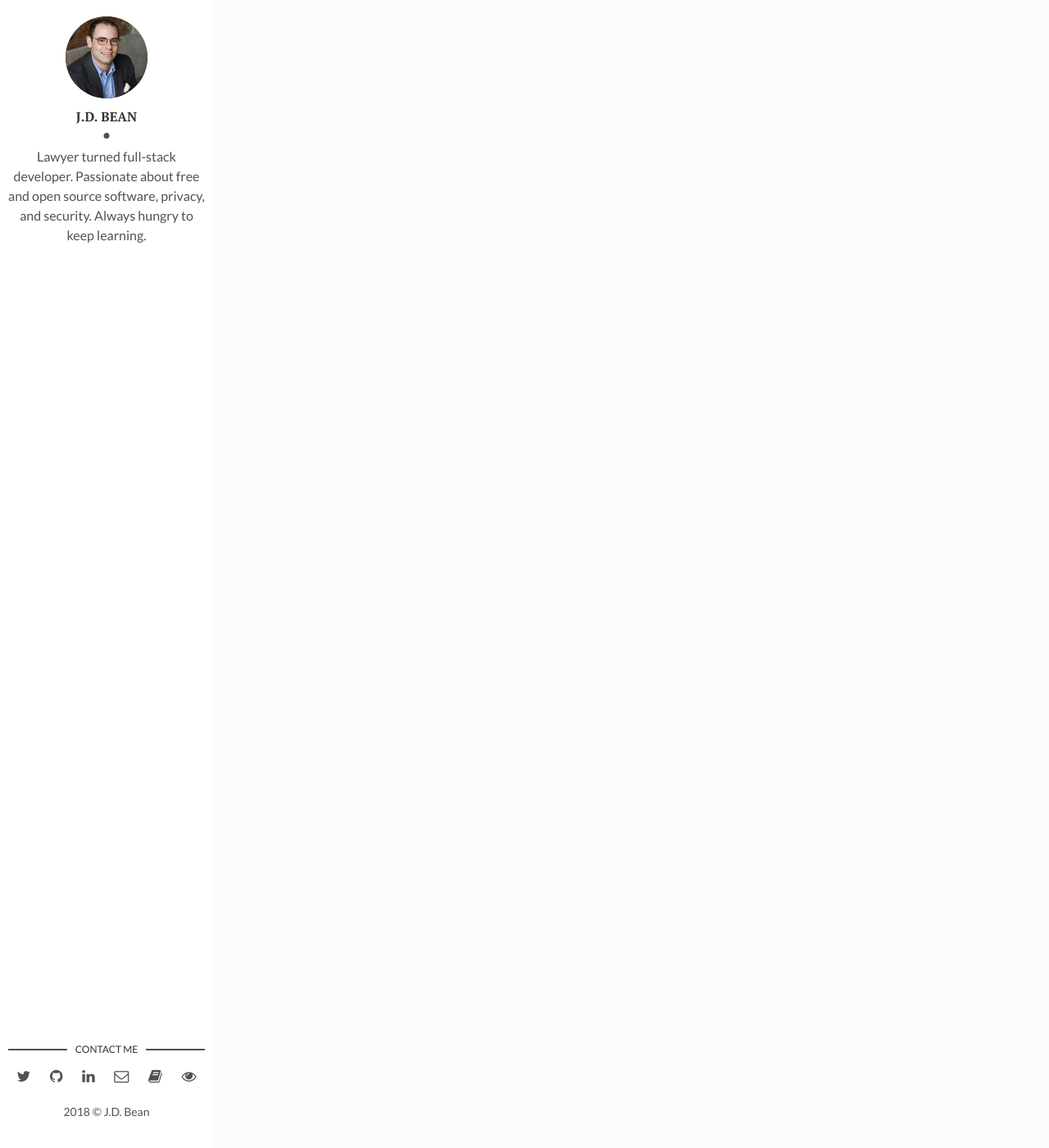
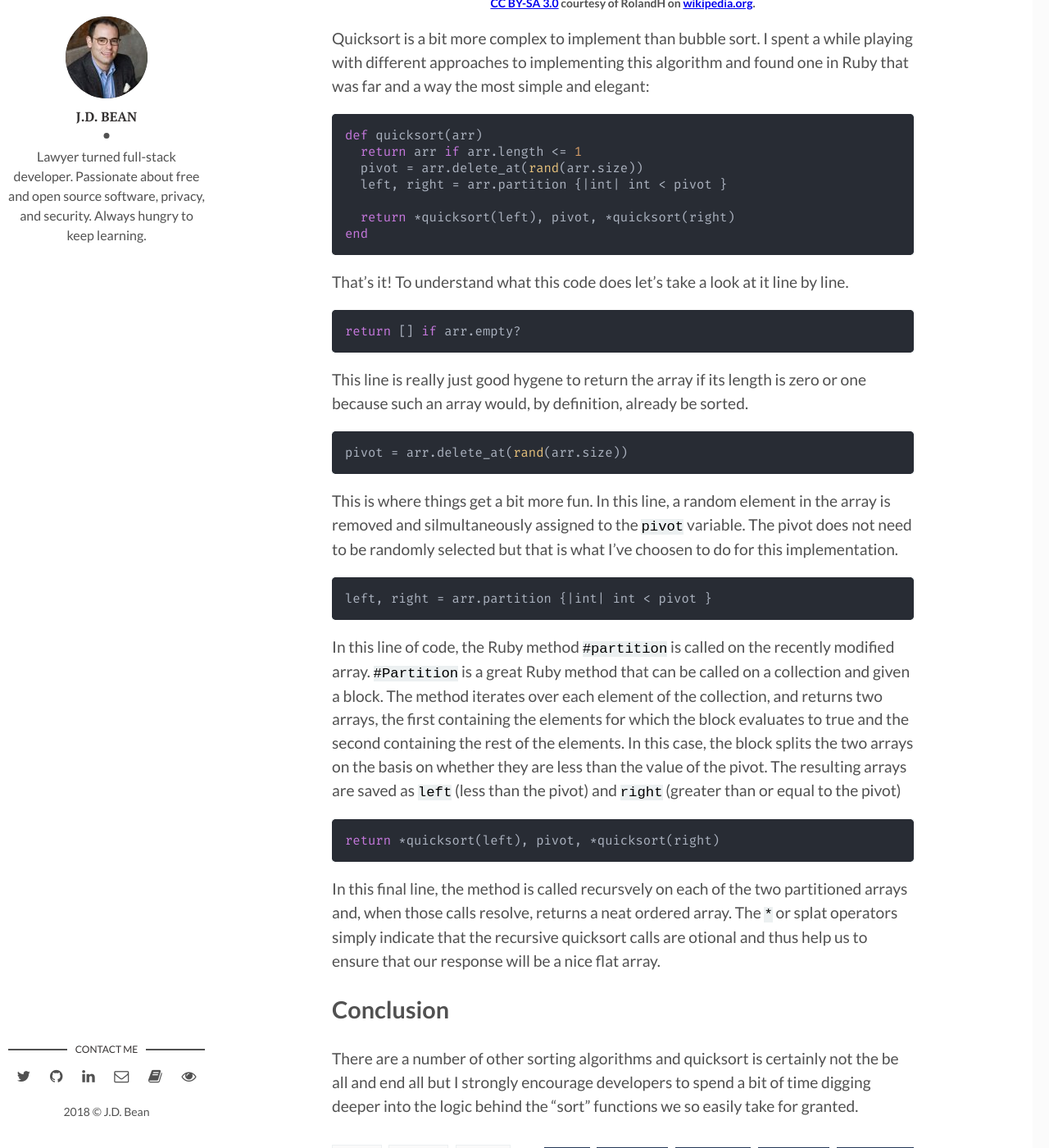
Before and after one commit to jdbean/blog-mirror, a Jekyll site: the page built from _posts/2018-10-29-implementing-sorting-algorithms.md, in a window 1280 px wide and 1400 px high, scrolled down 3953 px. Shown: the whole window at 82% size. Built offline with Jekyll 4.4.1, drawn with Linux system fonts in a browser that asks for light colours; some of the changed text lies outside the part shown.

Commit message:
first draft of sorting algos post

````diff
--- a/_posts/2018-10-29-implementing-sorting-algorithms.md
+++ b/_posts/2018-10-29-implementing-sorting-algorithms.md
@@ -18,9 +18,9 @@ Lately, I've been spending some time trying to better understand some fundamenta
 <!-- more -->
 Sorting algorithms have been a particularly interesting area of study. Sorting and array is a common task and there are a wide variety of well-established sorting algorithms to dig into.
 
-#Bubblesort
+#Bubble Sort
 
-I started out looking at Bubblesort. Bubblesort is a fairly simple concept---just step through an array comparing each pair of values and swap if them if the value at the higher index is less than the value at the lower index. This ends up functioning like this:
+I started out looking at bubble sort. Bubble sort is a fairly simple concept---just step through an array comparing each pair of values and swap if them if the value at the higher index is less than the value at the lower index. This ends up functioning like this:
 
 ![Bubblesort example](/assets/img/Bubble-sort-example-300px.gif)
 *[CC BY-SA 3.0](https://creativecommons.org/licenses/by-sa/3.0) courtesy of Swfung8 on [wikipedia.org](https://wikipedia.org).*
@@ -44,10 +44,70 @@ function bubbleSort(arr) {
 }
 ```
 
-In this code, I iterate through the array `n` times where `n` is the length of the array and, on compare each pair of adjacent values and swap them if the greater value is located in the lower index of the pair. Here is a cool visualization of this exact code executing in my browser:
+In this code, I iterate through the array *n* times where *n* is the numer of items the array and, on each loop compare each pair of adjacent values and swap them if the greater value is located in the lower index of the pair. Here is a neat visualization of this exact code executing in my browser:
 
 
 ![Bubblesort](/assets/img/bubblesort.gif)
 *Visualization of bubblesorting an unsorted array of integers*
 
-Not bad huh? Bubblesort is nice a straight forward but, as you might have reasoned for yourself by now, it also slow as molasses. With a runtime complexity of *O(n<sup>2</sup>)*
+Not bad huh? Bubble sort is nice and straight forward but, as you might have reasoned for yourself by now, it is also slow as molasses. As a result of looping through each element of the array *n* times, bubblesort has an average runtime complexity of *O(n<sup>2</sup>)*. This abysmal exponential growth means that in the vast majority of scenarios bubble sort is simply not a practical option.
+
+# Quick Sort
+
+Quick sort, on the other hand, seems to be on of the most commonly recommended general purpose sorting algorithms with its average runtime complexity of *O(n log n)*. Although in its worst case, quick sort can perform far slower, it is still quite an improvement over bubblesort for the vast majority of workloads. How does quicksort manage such impressive performance gains over bubble sort?
+
+Here is an example demonstrating how quick sort would function on a random array of numbers:
+
+![Quick sort diagram](/assets/img/Quicksort-diagram.svg)
+*Courtesy of Znupi on [wikipedia.org](https://wikipedia.org).*
+
+What quick sort is doing here can be broken down into three steps:
+
+1. Select a single element, called a pivot, from the array. In this case, the pivot is the rightmost element in the array.
+2. Partitioning: reorder the array through sucessive swaps so that all elements with values less than that of the pivot element come before the pivot in the array, while all elements with values greater than that of the pivot come after it.
+3. Recursively apply steps one and two to the pair of sub-array of elements with values smaller than the pivot and values larger than the pivot respectively.
+
+Quick sort is classified as divide and conquer algorithm because it breaks efficiently problem down into smaller and smaller problems until it can be trivially solved. This animation can be really helpful in wrapping your head around how that works in practice:
+
+![Quick sort animation](/assets/img/Sorting_quicksort_anim.gif)
+*[CC BY-SA 3.0](https://creativecommons.org/licenses/by-sa/3.0) courtesy of RolandH on [wikipedia.org](https://wikipedia.org).*
+
+Quicksort is a bit more complex to implement than bubble sort. I spent a while playing with different approaches to implementing this algorithm and found one in Ruby that was far and a way the most simple and elegant:
+
+```ruby
+def quicksort(arr)
+  return arr if arr.length <= 1
+  pivot = arr.delete_at(rand(arr.size))
+  left, right = arr.partition {|int| int < pivot }
+
+  return *quicksort(left), pivot, *quicksort(right)
+end
+```
+
+That's it! To understand what this code does let's take a look at it line by line.
+
+```ruby
+return [] if arr.empty?
+```
+
+This line is really just good hygene to return the array if its length is zero or one because such an array would, by definition, already be sorted.
+
+```ruby
+pivot = arr.delete_at(rand(arr.size))
+```
+This is where things get a bit more fun. In this line, a random element in the array is removed and silmultaneously assigned to the `pivot` variable. The pivot does not need to be randomly selected but that is what I've choosen to do for this implementation.
+
+```ruby
+left, right = arr.partition {|int| int < pivot }
+```
+In this line of code, the Ruby method `#partition` is called on the recently modified array. `#Partition` is a great Ruby method that can be called on a collection and given a block. The method iterates over each element of the collection, and returns two arrays, the first containing the elements for which the block evaluates to true and the second containing the rest of the elements. In this case, the block splits the two arrays on the basis on whether they are less than the value of the pivot. The resulting arrays are saved as `left` (less than the pivot) and `right` (greater than or equal to the pivot)
+
+```ruby
+return *quicksort(left), pivot, *quicksort(right)
+```
+
+In this final line, the method is called recursvely on each of the two partitioned arrays and, when those calls resolve, returns a neat ordered array. The `*` or splat operators simply indicate that the recursive quicksort calls are otional and thus help us to ensure that our response will be a nice flat array.
+
+# Conclusion
+
+There are a number of other sorting algorithms and quicksort is certainly not the be all and end all but I strongly encourage developers to spend a bit of time digging deeper into the logic behind the "sort" functions we so easily take for granted.
````
